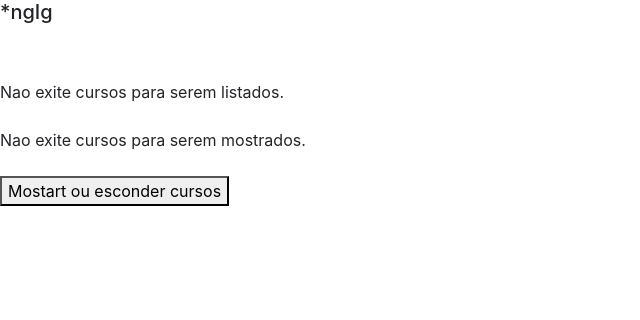
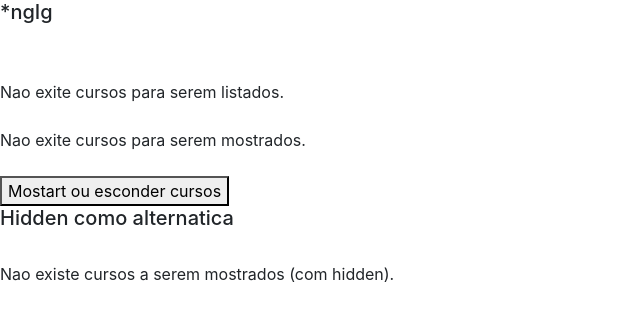
Before and after one commit to RodResq/angular-labs, an Angular app: page / in a window 1280 px wide. Shown: the top 320 px of the page, without its empty margins (0-640 px from the left). Built offline with nearby package versions, Linux system fonts and the light colour scheme.

Commit message:
revisao hidden -> custo

```diff
--- a/src/app/diretiva-ng-if/diretiva-ng-if.component.html
+++ b/src/app/diretiva-ng-if/diretiva-ng-if.component.html
@@ -17,3 +17,15 @@
 </div>
 <br>
 <button (click)="onMostrarCursos()">Mostart ou esconder cursos</button>
+<br>
+
+<h5>
+  Hidden como alternatica
+</h5>
+<div [hidden]="!mostrarCursos">
+  Lista de Cursos Aqui (com hidden).
+</div>
+<br>
+<div [hidden]="mostrarCursos">
+  Nao existe cursos a serem mostrados (com hidden).
+</div>
```
